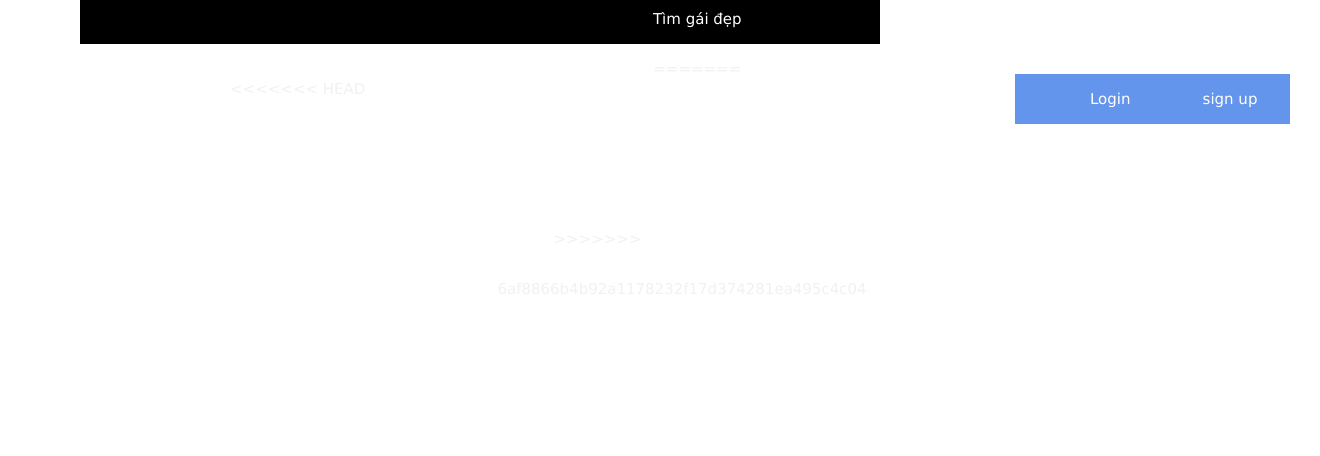
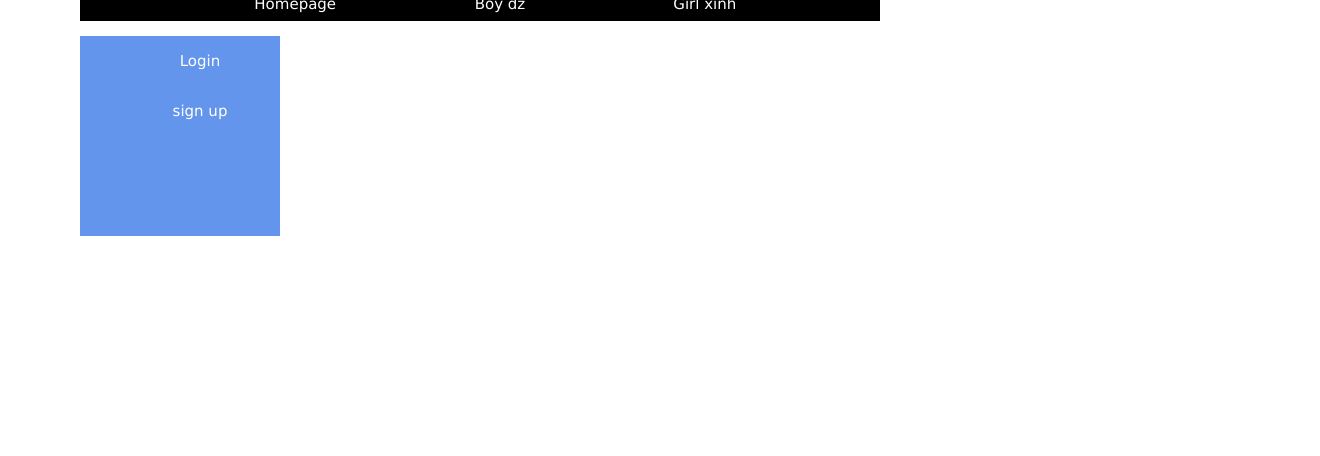
Before and after one commit to dragon15098/txgd, a Flask app: page /homepage in a window 1320 px wide. Shown: the part 344-800 px from the top of the page. Run offline with Flask 2, Linux system fonts and the light colour scheme.

Commit message:
merge code

```diff
--- a/projectweb/static/homepg.css
+++ b/projectweb/static/homepg.css
@@ -38,6 +38,9 @@
             background: cornflowerblue;
             list-style-type: none;
             text-align: center;
+            width: 200px;
+            height: 200px;
+
         }
         #login li {
             color: #f1f1f1;
--- a/projectweb/templates/homepage.html
+++ b/projectweb/templates/homepage.html
@@ -3,13 +3,9 @@
 <head>
     <meta charset="UTF-8">
     <title>TraiXinhGaiDep</title>
-<<<<<<< HEAD
-    <link rel="stylesheet" type="text/css" href="../static/abc.css">
-=======
     <link rel="stylesheet" type="text/css" href="../static/homepg.css">
     <link rel="stylesheet" href="https://www.w3schools.com/w3css/3/w3.css">
     <link rel="stylesheet" href="https://www.w3schools.com/w3css/4/w3.css">
->>>>>>> 6af8866b4b92a1178232f17d374281ea495c4c04
 </head>
 <body>
 <div id="wrapper" style="width: 1200px;padding: 0px 80px 80px">
@@ -21,15 +17,6 @@
             <div id="menu">
                 <ul id="hm">
                     <li>
-<<<<<<< HEAD
-                        <a href="#">Trang Chủ</a>
-                    </li>
-                    <li>
-                        <a target="_blank" href="#">Tìm trai xinh</a>
-                    </li>
-                    <li>
-                        <a target="_blank" href="#">Tìm gái đẹp</a>
-=======
                          <a href="/homepage" class="w3-btn w3-round-large">Homepage</a>
                     </li>
                     <li>
@@ -37,7 +24,6 @@
                     </li>
                     <li>
                          <a href="#" class="w3-btn w3-round-large">Girl xinh</a>
->>>>>>> 6af8866b4b92a1178232f17d374281ea495c4c04
                     </li>
                 </ul>
             </div>
```
